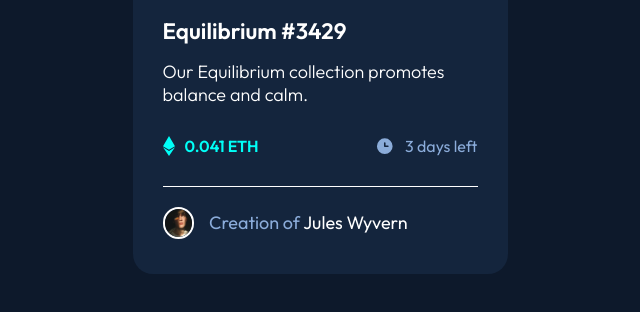
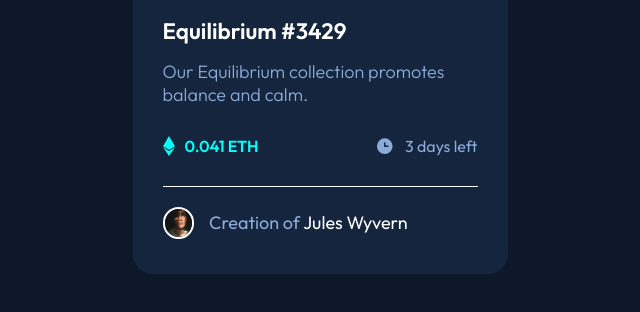
Before and after one commit to camilomcm/NFT, a plain HTML site: page index.html in a window 1280 px wide. Shown: the part 490-802 px from the top of the page, without its empty margins (320-960 px from the left). Drawn offline with Linux system fonts and the light colour scheme.

Commit message:
Corrigiendo styles.css

```diff
--- a/styles.css
+++ b/styles.css
@@ -81,6 +81,7 @@ h1:hover {
 #description {
     margin-bottom: 30px;
     font-weight: 300;
+    color: hsl(215, 51%, 70%);
 }
 
 #data {
```
